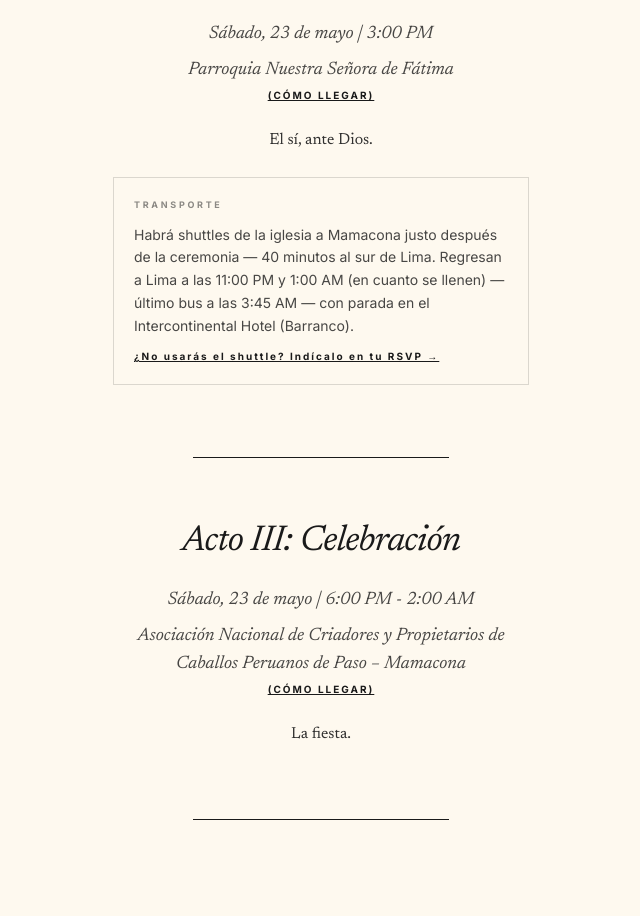
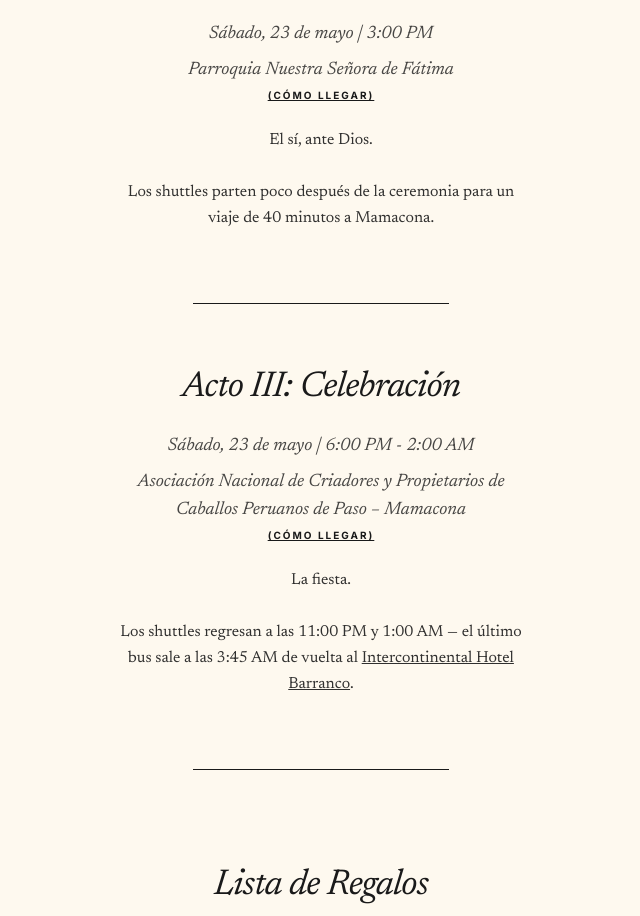
Before and after one commit to juanclopez95/karen-and-juanca-wedding, a React (Vite) app: page /#/co in a window 1280 px wide. Shown: the part 860-1776 px from the top of the page, without its empty margins (319-959 px from the left). Built offline with nearby package versions, Linux system fonts and the light colour scheme.

Commit message:
itinerary: inline shuttle info into act descriptions, remove box formatting

```diff
--- a/src/pages/Colombia.tsx
+++ b/src/pages/Colombia.tsx
@@ -14,15 +14,14 @@ export default function Colombia() {
       details: "Sábado, 23 de mayo | 3:00 PM",
       location: "Parroquia Nuestra Señora de Fátima",
       mapUrl: "https://maps.app.goo.gl/E75fRuxKnmKvNqZZ9",
-      description: "El sí, ante Dios.",
-      shuttle: true
+      description: "El sí, ante Dios.\n\nLos shuttles parten poco después de la ceremonia para un viaje de 40 minutos a Mamacona."
     },
     {
       id: "Acto III: Celebración",
       details: "Sábado, 23 de mayo | 6:00 PM - 2:00 AM",
       location: "Asociación Nacional de Criadores y Propietarios de Caballos Peruanos de Paso – Mamacona",
       mapUrl: "https://www.google.com/maps/dir//ANCPCPP+(Asoc.+Nac.+De+Criadores+Y+Propietarios+De+Caballos+Peruanos+De+Paso),+P3QR%2BV6Q,+Alameda+Mamacona,+Lima+15841,+Peru/@25.7910622,-80.1763661,15z/data=!4m8!4m7!1m0!1m5!1m1!1s0x9105bc87b8bbf663:0x6dfa734f18a430b6!2m2!1d-76.90938!2d-12.2602887?entry=ttu&g_ep=EgoyMDI2MDMzMS4wIKXMDSoASAFQAw%3D%3D",
-      description: "La fiesta."
+      description: <>{'La fiesta.\n\nLos shuttles regresan a las 11:00 PM y 1:00 AM — el último bus sale a las 3:45 AM de vuelta al '}<a href="https://www.google.com/maps/place/InterContinental+Lima,+an+IHG+Hotel" target="_blank" rel="noopener noreferrer" className="underline hover:opacity-60 transition-opacity">Intercontinental Hotel Barranco</a>.</>
     }
   ];
 
@@ -148,22 +147,6 @@ export default function Colombia() {
                 {act.description}
               </p>
 
-              {act.shuttle && (
-                <div className="w-full border border-pitch-black/15 p-5 space-y-3 text-left">
-                  <p className="text-[9px] font-sans font-bold uppercase tracking-[0.3em] opacity-50">Transporte</p>
-                  <p className="text-sm font-sans leading-relaxed opacity-80">
-                    Habrá shuttles de la iglesia a Mamacona justo después de la ceremonia — 40 minutos al sur de Lima. Regresan a Lima a las 11:00 PM y 1:00 AM (en cuanto se llenen) — último bus a las 3:45 AM — con parada en el Intercontinental Hotel (Barranco).
-                  </p>
-                  <a
-                    href="https://withjoy.com/karen-and-juanca/rsvp"
-                    target="_blank"
-                    rel="noopener noreferrer"
-                    className="text-[10px] tracking-[0.2em] font-sans font-bold underline hover:opacity-60 transition-opacity block"
-                  >
-                    ¿No usarás el shuttle? Indícalo en tu RSVP →
-                  </a>
-                </div>
-              )}
 
               <div className="w-64 h-[1px] bg-pitch-black mt-12" />
             </motion.div>
--- a/src/pages/Home.tsx
+++ b/src/pages/Home.tsx
@@ -15,15 +15,14 @@ export default function Home() {
       details: "Saturday, May 23 | 3:00 PM",
       location: "Parroquia Nuestra Señora de Fátima",
       mapUrl: "https://maps.app.goo.gl/E75fRuxKnmKvNqZZ9",
-      description: "We reconvene for a sacred promise.",
-      shuttle: true
+      description: "We reconvene for a sacred promise.\n\nShuttles depart shortly after the ceremony for a 40-minute ride to Mamacona."
     },
     {
       id: "Act III: Celebration",
       details: "Saturday, May 23 | 6:00 PM - 2:00 AM",
       location: "Asociación Nacional de Criadores y Propietarios de Caballos Peruanos de Paso – Mamacona",
       mapUrl: "https://www.google.com/maps/dir//ANCPCPP+(Asoc.+Nac.+De+Criadores+Y+Propietarios+De+Caballos+Peruanos+De+Paso),+P3QR%2BV6Q,+Alameda+Mamacona,+Lima+15841,+Peru/@25.7910622,-80.1763661,15z/data=!4m8!4m7!1m0!1m5!1m1!1s0x9105bc87b8bbf663:0x6dfa734f18a430b6!2m2!1d-76.90938!2d-12.2602887?entry=ttu&g_ep=EgoyMDI2MDMzMS4wIKXMDSoASAFQAw%3D%3D",
-      description: "After our Vow, we'll take a ride to the outskirts of Lima, Mamacona. The venue is located in the sanctuary of the famous Caballo Peruano de Paso.\n\nMusic is our love language, so this celebration is decorated by the sound that shaped our time together. \n\n& perhaps, the rhythm deepens."
+      description: <>{'After our Vow, we\'ll take a ride to the outskirts of Lima, Mamacona. The venue is located in the sanctuary of the famous Caballo Peruano de Paso.\n\nMusic is our love language, so this celebration is decorated by the sound that shaped our time together. \n\n& perhaps, the rhythm deepens.\n\nShuttles return at 11:00 PM and 1:00 AM, with a final bus at 3:45 AM back to the '}<a href="https://www.google.com/maps/place/InterContinental+Lima,+an+IHG+Hotel" target="_blank" rel="noopener noreferrer" className="underline hover:opacity-60 transition-opacity">Intercontinental Hotel Barranco</a>.</>
     }
   ];
 
@@ -152,22 +151,6 @@ export default function Home() {
                 {act.description}
               </p>
 
-              {act.shuttle && (
-                <div className="w-full border border-pitch-black/15 p-5 space-y-3 text-left">
-                  <p className="text-[9px] font-sans font-bold uppercase tracking-[0.3em] opacity-50">Transport</p>
-                  <p className="text-sm font-sans leading-relaxed opacity-80">
-                    Shuttles depart from the church to Mamacona right after the ceremony — a 40-minute ride to the outskirts of Lima. Shuttles return at 11:00 PM and 1:00 AM (as soon as they fill up) — final bus at 3:45 AM — dropping off at the Intercontinental Hotel (Barranco).
-                  </p>
-                  <a
-                    href="https://withjoy.com/karen-and-juanca/rsvp"
-                    target="_blank"
-                    rel="noopener noreferrer"
-                    className="text-[10px] tracking-[0.2em] font-sans font-bold underline hover:opacity-60 transition-opacity block"
-                  >
-                    Not taking the shuttle? Let us know when you RSVP →
-                  </a>
-                </div>
-              )}
 
               <div className="w-64 h-[1px] bg-pitch-black mt-12" />
             </motion.div>
--- a/src/pages/Peru.tsx
+++ b/src/pages/Peru.tsx
@@ -8,15 +8,14 @@ export default function Peru() {
       details: "Sábado, 23 de mayo | 3:00 PM",
       location: "Parroquia Nuestra Señora de Fátima",
       mapUrl: "https://maps.app.goo.gl/E75fRuxKnmKvNqZZ9",
-      description: "El sí, ante Dios.",
-      shuttle: true
+      description: "El sí, ante Dios.\n\nLos shuttles parten poco después de la ceremonia para un viaje de 40 minutos a Mamacona."
     },
     {
       id: "Acto Dos: Celebración",
       details: "Sábado, 23 de mayo | 6:00 PM - 2:00 AM",
       location: "Asociación Nacional de Criadores y Propietarios de Caballos Peruanos de Paso – Mamacona",
       mapUrl: "https://www.google.com/maps/dir//ANCPCPP+(Asoc.+Nac.+De+Criadores+Y+Propietarios+De+Caballos+Peruanos+De+Paso),+P3QR%2BV6Q,+Alameda+Mamacona,+Lima+15841,+Peru/@25.7910622,-80.1763661,15z/data=!4m8!4m7!1m0!1m5!1m1!1s0x9105bc87b8bbf663:0x6dfa734f18a430b6!2m2!1d-76.90938!2d-12.2602887?entry=ttu&g_ep=EgoyMDI2MDMzMS4wIKXMDSoASAFQAw%3D%3D",
-      description: "La fiesta."
+      description: <>{'La fiesta.\n\nLos shuttles regresan a las 11:00 PM y 1:00 AM — el último bus sale a las 3:45 AM de vuelta al '}<a href="https://www.google.com/maps/place/InterContinental+Lima,+an+IHG+Hotel" target="_blank" rel="noopener noreferrer" className="underline hover:opacity-60 transition-opacity">Intercontinental Hotel Barranco</a>.</>
     }
   ];
 
@@ -142,22 +141,6 @@ export default function Peru() {
                 {act.description}
               </p>
 
-              {act.shuttle && (
-                <div className="w-full border border-pitch-black/15 p-5 space-y-3 text-left">
-                  <p className="text-[9px] font-sans font-bold uppercase tracking-[0.3em] opacity-50">Transporte</p>
-                  <p className="text-sm font-sans leading-relaxed opacity-80">
-                    Habrá shuttles de la iglesia a Mamacona justo después de la ceremonia — 40 minutos al sur de Lima. Regresan a Lima a las 11:00 PM y 1:00 AM (en cuanto se llenen) — último bus a las 3:45 AM — con parada en el Intercontinental Hotel (Barranco).
-                  </p>
-                  <a
-                    href="https://withjoy.com/karen-and-juanca/rsvp"
-                    target="_blank"
-                    rel="noopener noreferrer"
-                    className="text-[10px] tracking-[0.2em] font-sans font-bold underline hover:opacity-60 transition-opacity block"
-                  >
-                    ¿No usarás el shuttle? Indícalo en tu RSVP →
-                  </a>
-                </div>
-              )}
 
               <div className="w-64 h-[1px] bg-pitch-black mt-12" />
             </motion.div>
```
